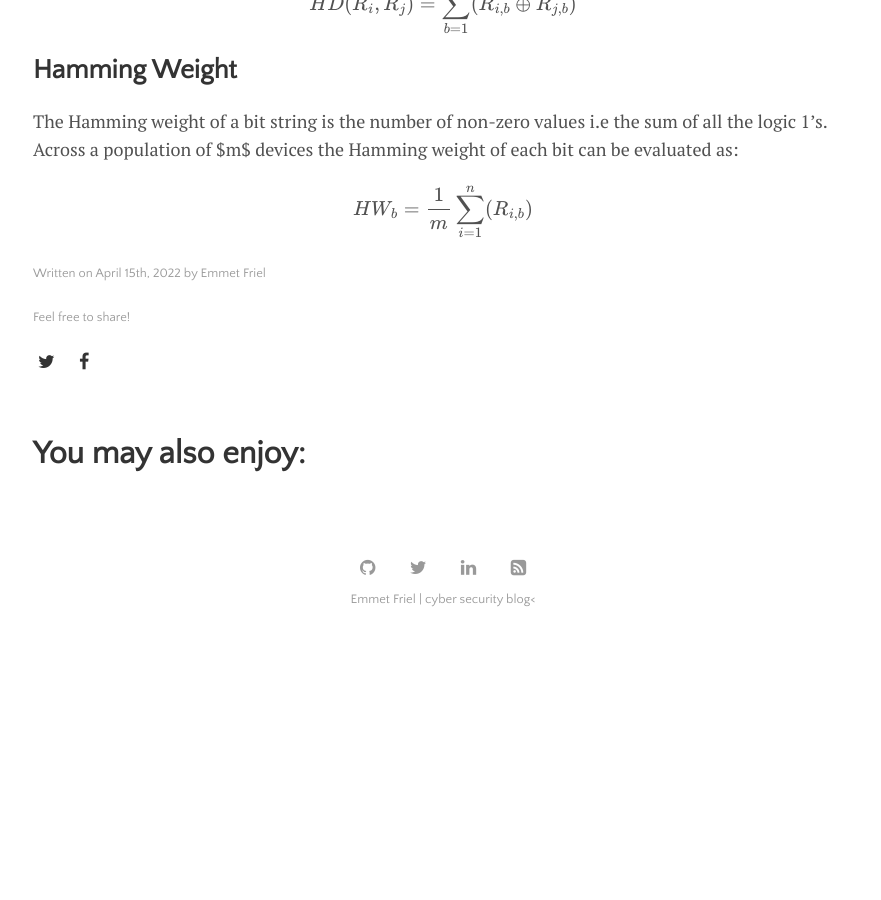
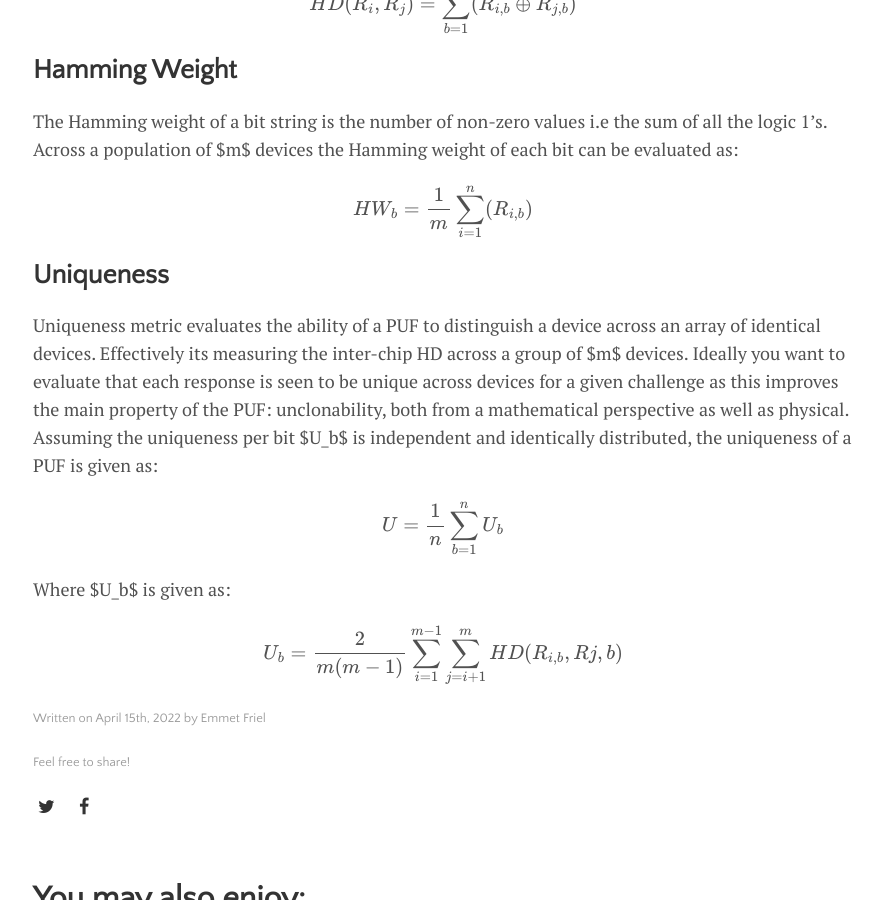
Before and after one commit to efriel94/ef_blog, a Jekyll site: the page built from _posts/Cryptography/2022-04-15-puf-metrics.md, in a window 1280 px wide and 900 px high, scrolled down 2207 px. Shown: the whole window, without its empty margins (197-1078 px from the left). Built offline with Jekyll 4.4.1, drawn with Linux system fonts in a browser that asks for light colours; formulas are drawn with MathJax 3; comment, search, counter and statistics services are not loaded; before the commit the page ends 2852 px from its top, so only the background shows below that.

Commit message:
Added uniqueness heading

```diff
--- a/_posts/Cryptography/2022-04-15-puf-metrics.md
+++ b/_posts/Cryptography/2022-04-15-puf-metrics.md
@@ -55,4 +55,19 @@ $$
 HW_b = \frac{1}{m} \sum_{i=1}^n (R_{i,b})
 $$
 
+## Uniqueness
+Uniqueness metric evaluates the ability of a PUF to distinguish a device across an array of identical devices. Effectively its measuring the inter-chip HD across a group of $m$ devices. Ideally you want to evaluate that each response is seen to be unique across devices for a given challenge as this improves the main property of the PUF: unclonability, both from a mathematical perspective as well as physical.
+Assuming the uniqueness per bit $U_b$ is independent and identically distributed, the uniqueness of a PUF is given as:
+
+$$
+U = \frac{1}{n} \sum_{b=1}^{n} U_b
+$$
+
+Where $U_b$ is given as:
+
+$$
+U_b = \frac{2}{m(m-1)} \sum_{i=1}^{m-1} \sum_{j=i+1}^{m} HD(R_{i,b}, R{j,b})
+$$
+
+
 <!-- one must have, first of all, a solid grounding in the PUF design and implementation concepts, basic cryptography knowledge and the numerous statistical metrics associated, PUF co and resources are far and few in explaining those metrics in layman terms for us non-academics. To understand how to those metrics requires a basic understanding in statistical analysis, PUF concepts,     -->
```
